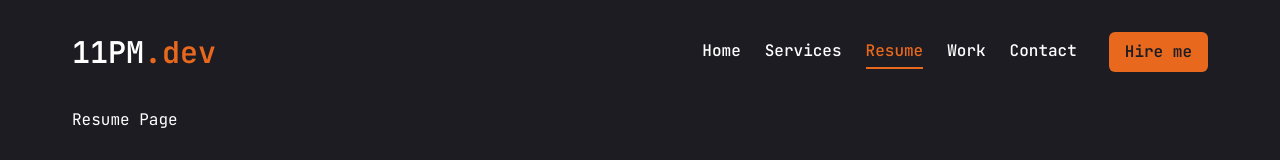
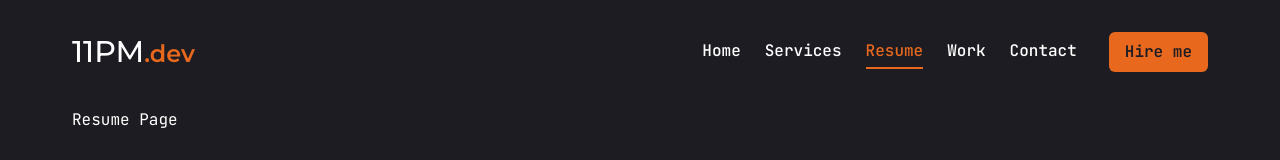
Before and after one commit to laskerdev/portfolio, a Next.js app: page /resume in a window 1280 px wide. Shown: the top 160 px of the page. Built offline with nearby package versions, Linux system fonts and the light colour scheme.

Commit message:
Update logo font

```diff
--- a/app/globals.css
+++ b/app/globals.css
@@ -5,6 +5,9 @@
 @layer base {
   body {
     @apply font-primary bg-primary text-white leading-loose;
+  }
+  .one1pm-logo {
+    @apply font-logo;
   }
   .h1 {
     @apply text-[44px] xl:text-[66px] leading-[1.1] font-semibold;
--- a/app/layout.tsx
+++ b/app/layout.tsx
@@ -29,7 +29,7 @@ export default function RootLayout({
 }>) {
   return (
     <html lang="en">
-      <body className={jetBrainsMono.variable}>
+      <body className={`${jetBrainsMono.variable} ${montserrat.variable}`}>
         <Header />
         <StairTransition />
         <PageTransition>
--- a/components/layouts/Header.tsx
+++ b/components/layouts/Header.tsx
@@ -9,8 +9,8 @@ const Header = () => {
 			<div className="flex justify-between items-center container mx-auto">
 				{/* logo */}
 				<Link href={"/"}>
-					<h1 className="text-3xl font-semibold one1pm-logo">
-						11PM<span className="text-accent">.dev</span>
+					<h1 className="text-3xl font-medium one1pm-logo">
+						11PM<span className="text-2xl text-accent font-semibold">.dev</span>
 					</h1>
 				</Link>
 				{/* desktop: nav menu */}
--- a/components/layouts/NavMobile.tsx
+++ b/components/layouts/NavMobile.tsx
@@ -18,7 +18,7 @@ const NavMobile = () => {
       <SheetContent className="flex flex-col">
         <div className="my-20 text-center">
           <h1 className="text-2xl font-semibold one1pm-logo">
-            <span className="text-accent">11PM.</span>dev
+            <span className="text-3xl text-accent font-medium">11PM.</span>dev
           </h1>
         </div>
         <nav className="flex flex-col justify-center items-center gap-8">
```
Also changed, not shown: 1 other file (tests, documents, lock files or other folders).
